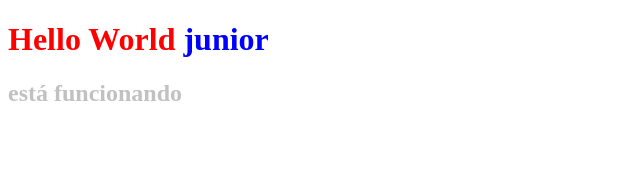
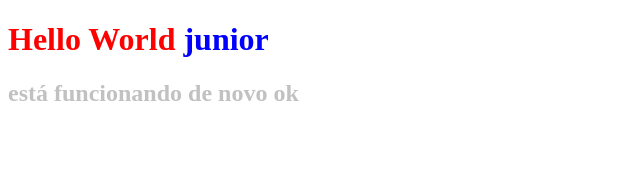
Before and after one commit to JuniorMathias/First-Challenge, a React (Create React App) app: page / in a window 1280 px wide. Shown: the top 170 px of the page, without its empty margins (0-640 px from the left). Built offline with nearby package versions, Linux system fonts and the light colour scheme.

Commit message:
trying a new script

```diff
--- a/src/App.js
+++ b/src/App.js
@@ -8,9 +8,7 @@ class App extends Component {
           <span> junior</span>
         </Title>
 
-         <Titulo> está funcionando
-
-
+         <Titulo> está funcionando de novo ok
          </Titulo>
       </div>
     )
```
Also changed, not shown: 12 other files (tests, documents, lock files or other folders).
